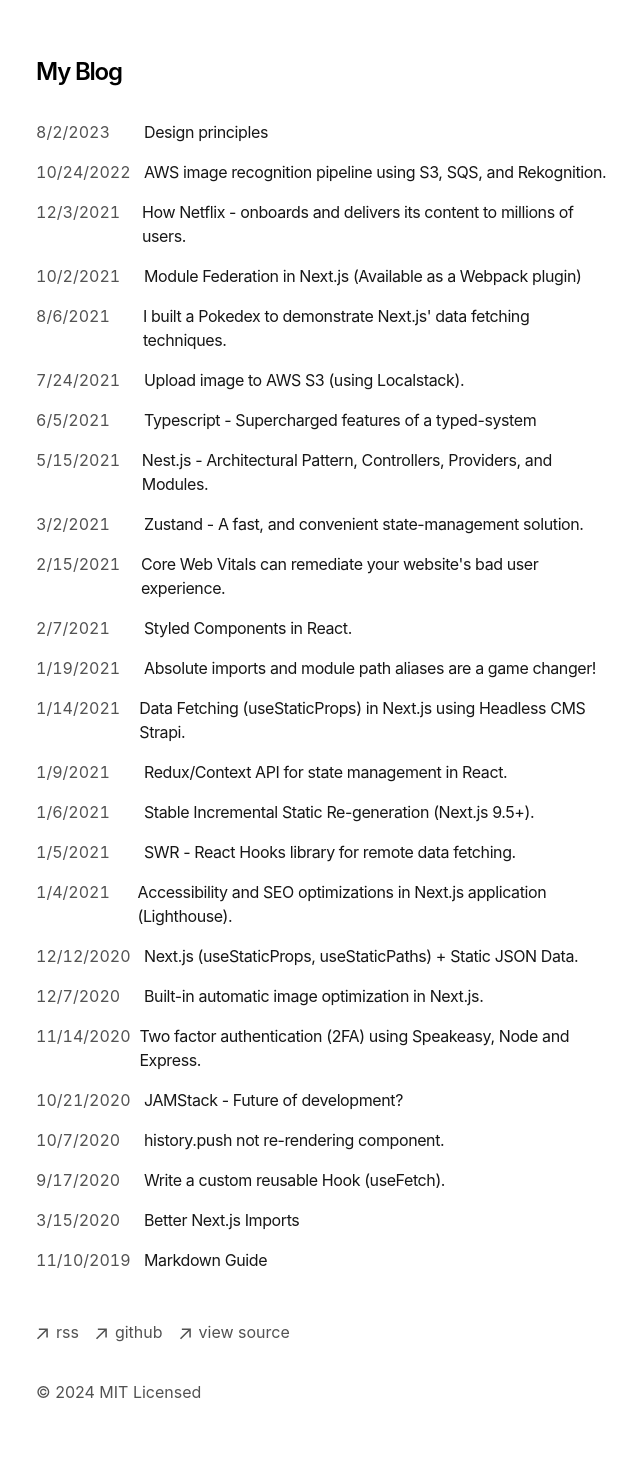
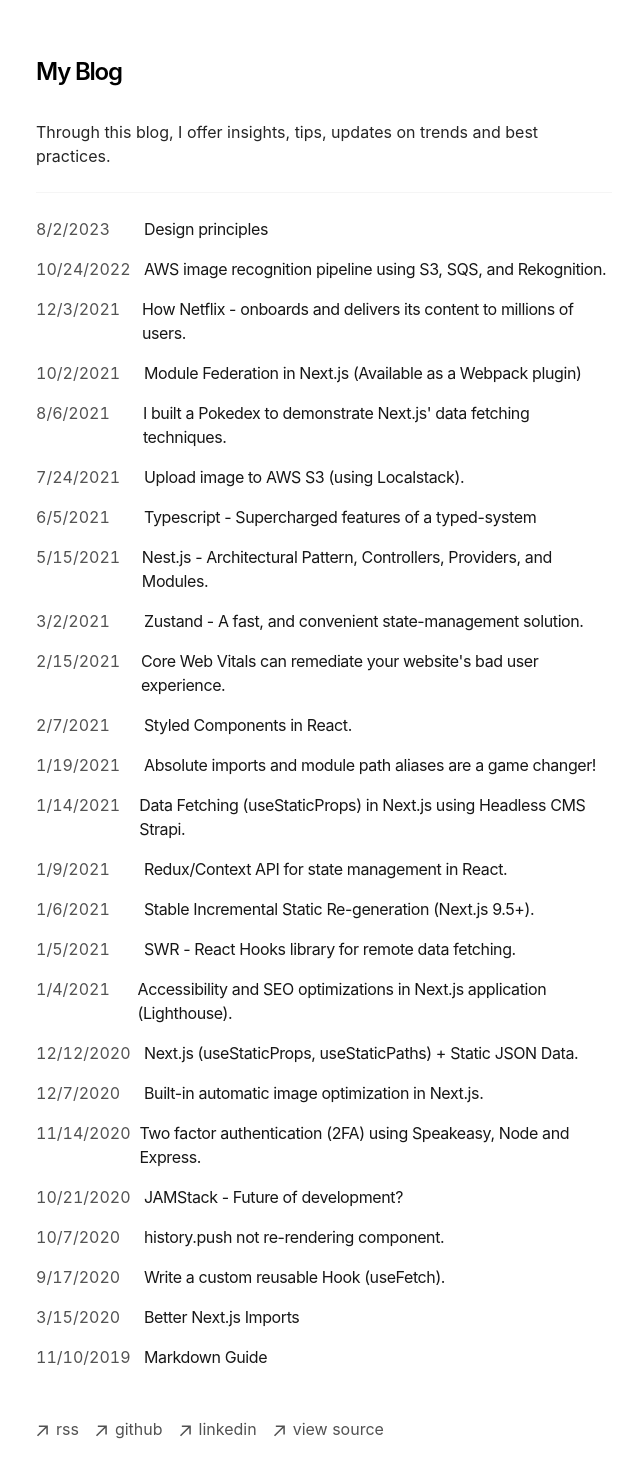
Before and after one commit to Boro23-wq/boro.io, a Next.js app: page /blog in a window 1280 px wide. Shown: the part 80-1550 px from the top of the page, without its empty margins (316-956 px from the left). Built offline with nearby package versions, Linux system fonts and the light colour scheme.

Commit message:
minor-changes

```diff
--- a/app/blog/page.tsx
+++ b/app/blog/page.tsx
@@ -9,6 +9,12 @@
   return (
     <section>
       <h1 className="font-semibold text-2xl mb-8 tracking-tighter">My Blog</h1>
+      <div className="prose prose-neutral dark:prose-invert">
+        <p>
+          Through this blog, I offer insights, tips, updates on trends and best practices.
+        </p>
+        <hr className="my-6 border-neutral-100 dark:border-neutral-800" />
+      </div>
       <BlogPosts page='blog' />
     </section>
   )
--- a/app/components/footer.tsx
+++ b/app/components/footer.tsx
@@ -35,7 +35,7 @@
             className="flex items-center transition-all hover:text-neutral-800 dark:hover:text-neutral-100"
             rel="noopener noreferrer"
             target="_blank"
-            href="https://github.com/vercel/next.js"
+            href="https://github.com/Boro23-wq"
           >
             <ArrowIcon />
             <p className="ml-2 h-7">github</p>
@@ -46,7 +46,18 @@
             className="flex items-center transition-all hover:text-neutral-800 dark:hover:text-neutral-100"
             rel="noopener noreferrer"
             target="_blank"
-            href="https://vercel.com/templates/next.js/portfolio-starter-kit"
+            href="https://www.linkedin.com/in/sintu-boro/"
+          >
+            <ArrowIcon />
+            <p className="ml-2 h-7">linkedin</p>
+          </a>
+        </li>
+        <li>
+          <a
+            className="flex items-center transition-all hover:text-neutral-800 dark:hover:text-neutral-100"
+            rel="noopener noreferrer"
+            target="_blank"
+            href="https://github.com/Boro23-wq/boro.io"
           >
             <ArrowIcon />
             <p className="ml-2 h-7">view source</p>
--- a/app/components/posts.tsx
+++ b/app/components/posts.tsx
@@ -26,7 +26,7 @@
               <p className="text-neutral-600 dark:text-neutral-400 w-[100px] tabular-nums">
                 {formatDate(post.metadata.publishedAt, false)}
               </p>
-              <p className="text-neutral-900 dark:text-neutral-100 tracking-tight">
+              <p className="transition-all text-neutral-900 hover:text-neutral-700 dark:text-neutral-100 dark:hover:text-neutral-300 tracking-tight">
                 {post.metadata.title}
               </p>
             </div>
--- a/app/global.css
+++ b/app/global.css
@@ -26,6 +26,7 @@
   }
   html {
     color-scheme: dark;
+    background-color: rgb(17 16 16 / var(--tw-bg-opacity));
   }
 }
 
@@ -128,16 +129,6 @@
     @apply py-1 pr-4
 }
 
-/* <style jsx>{`
-  table {
-    width: 100%;
-    border-collapse: collapse; /* Ensure borders don't collapse */
-  /* }
-  th, td {
-    padding: 0.25em;
-  }
-`}</style> */ */
-
 .prose > :first-child {
   /* Override removing top margin, causing layout shift */
   margin-top: 1.25em !important;
--- a/app/page.tsx
+++ b/app/page.tsx
@@ -71,7 +71,7 @@
       <div className='flex items-center mt-8'>
         <h4 className="font-medium text-xl tracking-tight">current experience</h4>
       </div>
-      <div className="my-6 flex w-full flex-col space-x-0 space-y-4 sm:flex-row sm:space-x-4 sm:space-y-0">
+      <div className="pt-4 flex w-full flex-col space-x-0 space-y-4 sm:flex-row sm:space-x-4 sm:space-y-0">
         <WorkBadge
           img={beaconLogo}
           company="Beacon Technologies, Inc."
@@ -79,13 +79,11 @@
           link="/work"
         />
       </div>
-      <div className="my-6">
-        <div className='flex items-center mt-8'>
-          <h4 className="font-medium text-xl tracking-tight">my blog</h4>
-        </div>
-        <div className="my-4">
-          <BlogPosts page='home' />
-        </div>
+      <div className='flex items-center mt-8'>
+        <h4 className="font-medium text-xl tracking-tight">my blog</h4>
+      </div>
+      <div className="my-4">
+        <BlogPosts page='home' />
       </div>
     </section>
   )
--- a/package.json
+++ b/package.json
@@ -16,6 +16,7 @@
     "lucide-react": "^0.390.0",
     "next": "canary",
     "next-mdx-remote": "^4.4.1",
+    "next-themes": "^0.3.0",
     "postcss": "^8.4.35",
     "react": "18.2.0",
     "react-dom": "18.2.0",
--- /dev/null
+++ b/tailwind.config.ts
@@ -0,0 +1,8 @@
+/** @type {import('tailwindcss').Config} */
+module.exports = {
+  darkMode: ["class"],
+  theme: {
+    extend: {},
+  },
+  // ...
+}
```
Also changed, not shown: 1 other file (tests, documents, lock files or other folders).
